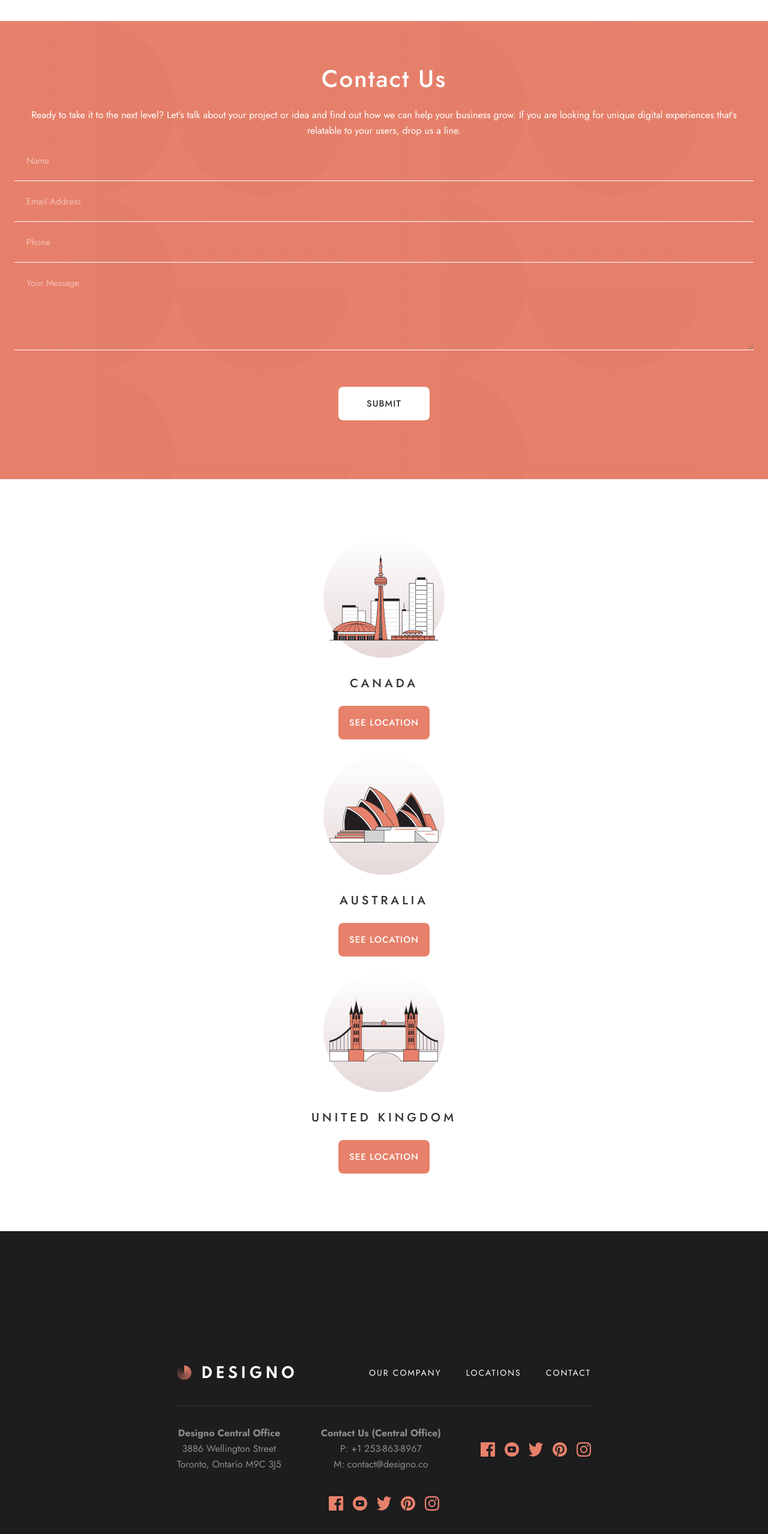
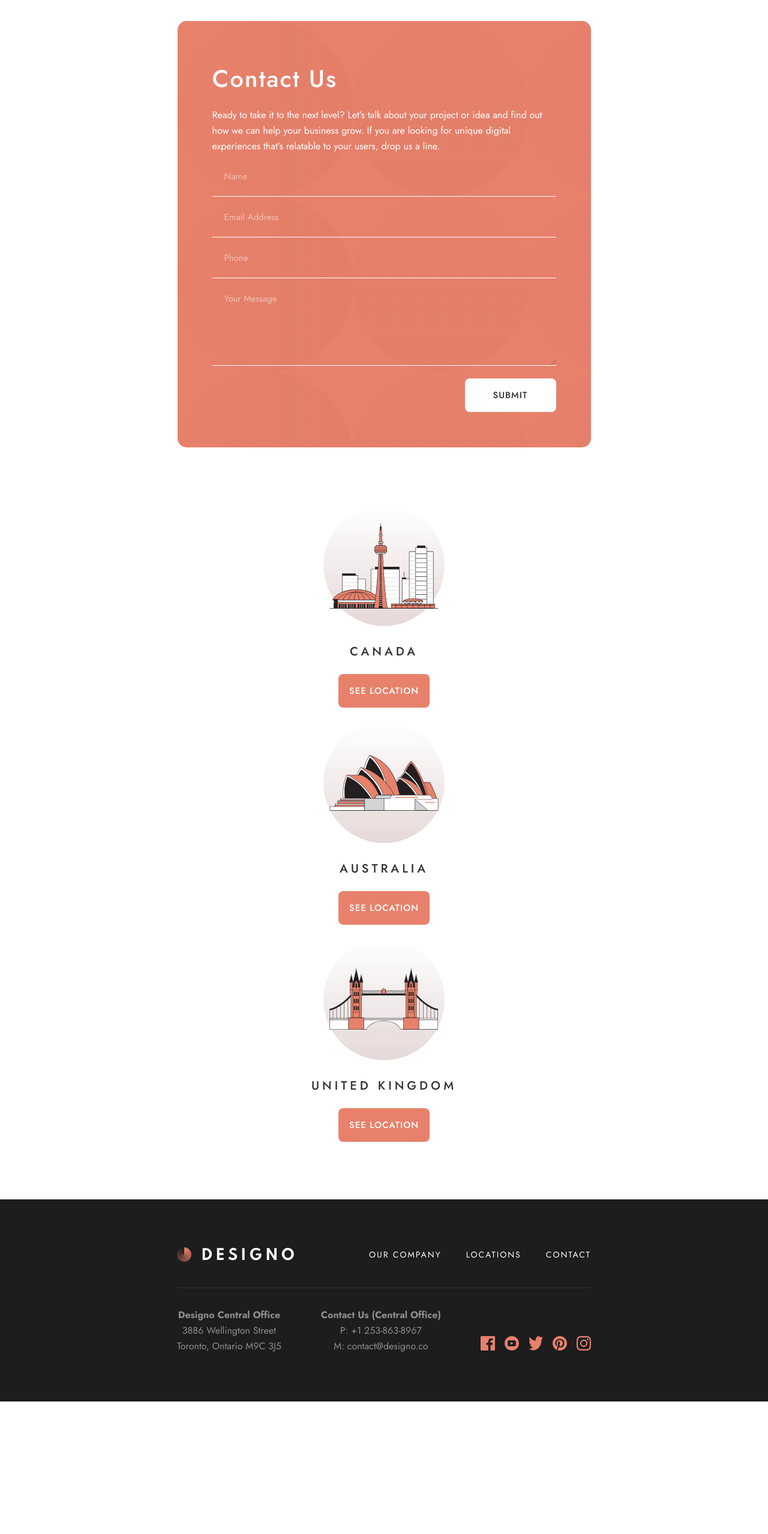
Before and after one commit to koniuszko/designo-ts, a Next.js app: page /contact in a window 1280 px wide. Shown: the part 60-2618 px from the top of the page at 60% size. After the commit the page ends 2397 px from the top, so only its background shows below. Built offline with nearby package versions, Linux system fonts and the light colour scheme.

Commit message:
contact page

```diff
--- a/src/components/contact/ContactForm.tsx
+++ b/src/components/contact/ContactForm.tsx
@@ -62,6 +62,26 @@ const FormSection = styled.section`
       }
     }
   }
+
+  @media (min-width: 768px) {
+    width: 689px;
+    height: 711px;
+    margin: 0 auto;
+    border-radius: 15px;
+    padding: 72px 58px;
+
+    h2, p {
+      text-align: left;
+    }
+
+    .contact-form {
+      &-button {
+        margin-top: 0px;
+        align-self: flex-end;
+      }
+    }
+  }
+
 `
 
 const ErrorMsg = styled.p`
@@ -74,8 +94,6 @@ const ErrorMsg = styled.p`
   gap: 12px;
   position: relative;
   top: -44px;
-
-
 `
 
 const emailRegex = new RegExp(/[a-z0-9!#$%&'*+/=?^_`{|}~-]+(?:\.[a-z0-9!#$%&'*+/=?^_`{|}~-]+)*@(?:[a-z0-9](?:[a-z0-9-]*[a-z0-9])?\.)+[a-z0-9](?:[a-z0-9-]*[a-z0-9])?/g)
--- a/src/components/footer/AltFooter.tsx
+++ b/src/components/footer/AltFooter.tsx
@@ -11,6 +11,14 @@ export const FooterWrapper = styled.footer`
   align-items: center;
   position: relative;
 
+  @media (min-width: 768px) {
+    height: 337px;
+    padding: 80px 40px;
+
+    .nav-container {
+      margin: 0
+    }
+  }
 
 `
 
@@ -18,7 +26,6 @@ const AltFooter = () => {
     return (
         <FooterWrapper>
             <FooterContainer/>
-            <FooterSocials/>
         </FooterWrapper>
     )
 }
--- a/src/components/footer/FooterSocials.tsx
+++ b/src/components/footer/FooterSocials.tsx
@@ -3,10 +3,13 @@ import Link from "next/link";
 import Image from "next/image";
 
 export const SocialsWrapper = styled.div`
-
   margin-top: 40px;
   display: flex;
   gap: 16px;
+
+  @media (min-width: 768px) {
+    align-self: flex-end;
+  }
 
 `
 
```
